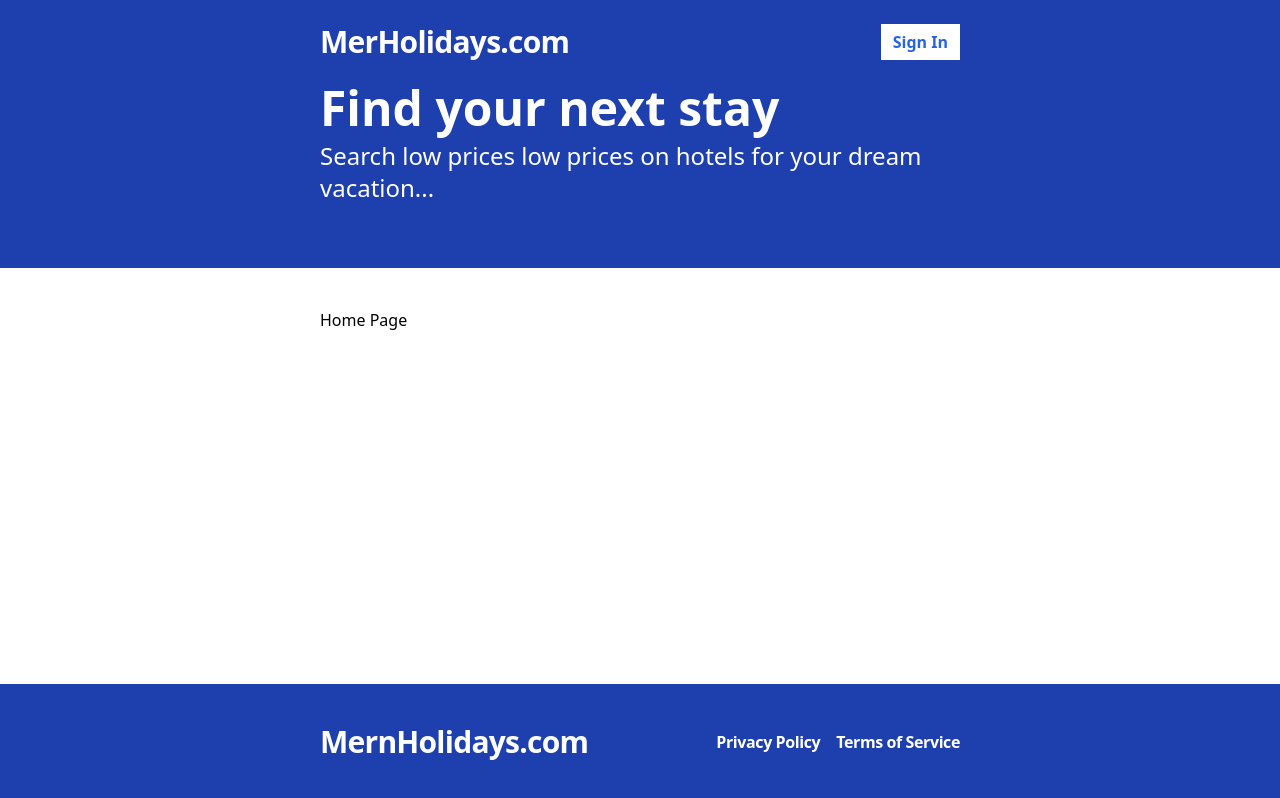
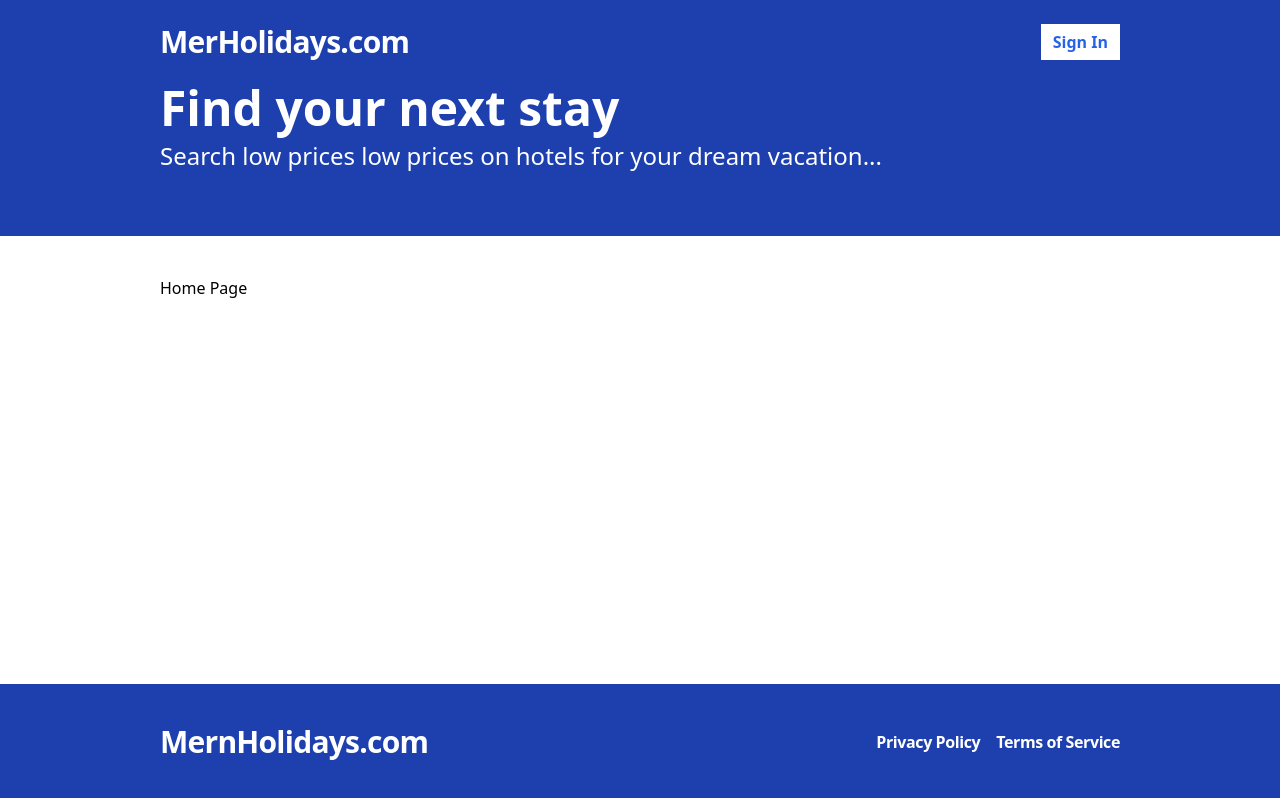
Before and after one commit to LeTruongThinh2002/mern_booking_hotel, a React (Vite) app in the folder frontend/: page / in a window 1280 px wide. Built offline with nearby package versions, Linux system fonts and the light colour scheme; no server answers.

Commit message:
Update tailwind.config.js

```diff
--- a/frontend/tailwind.config.js
+++ b/frontend/tailwind.config.js
@@ -5,10 +5,7 @@ export default {
     extend: {},
     container: {
       padding: {
-        sm: '5rem',
-        md: '15rem',
-        lg: '15rem',
-        xl: '20rem'
+        md: '10rem',
       }
     }
   },
```
